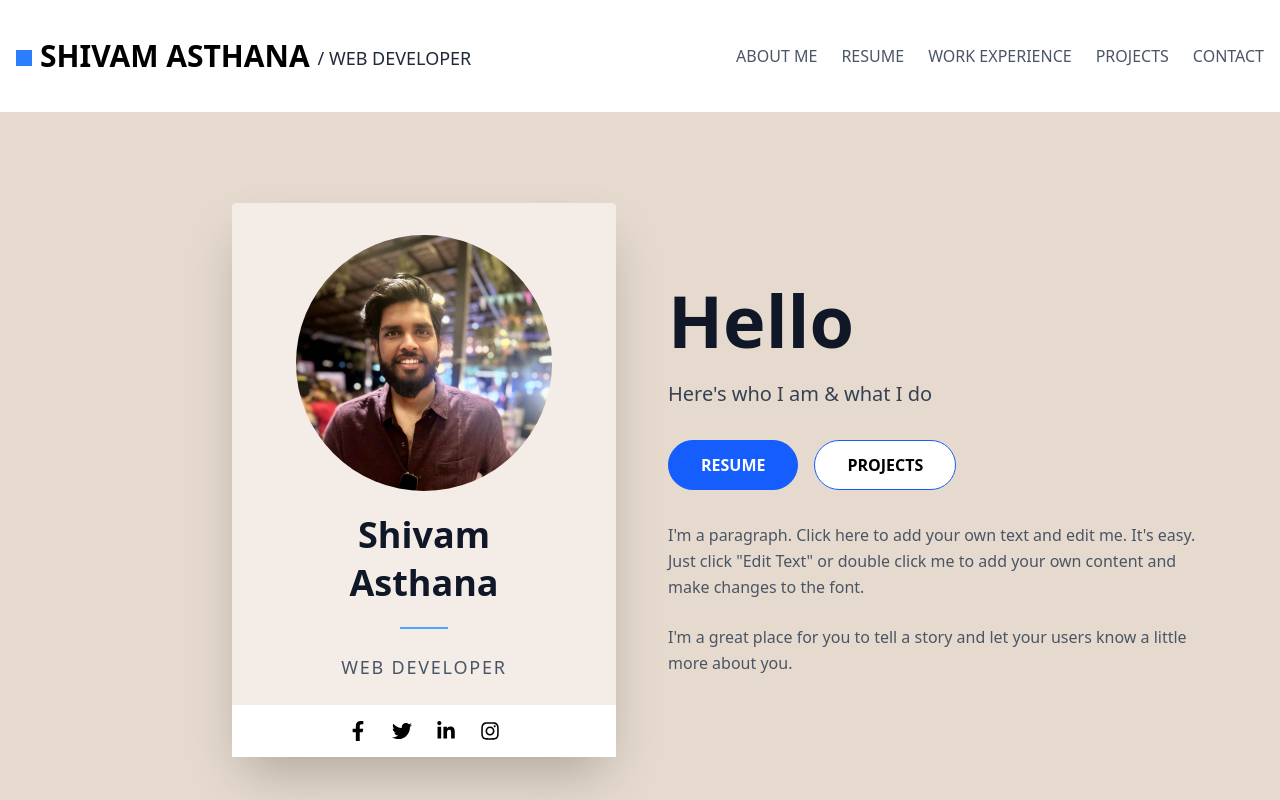
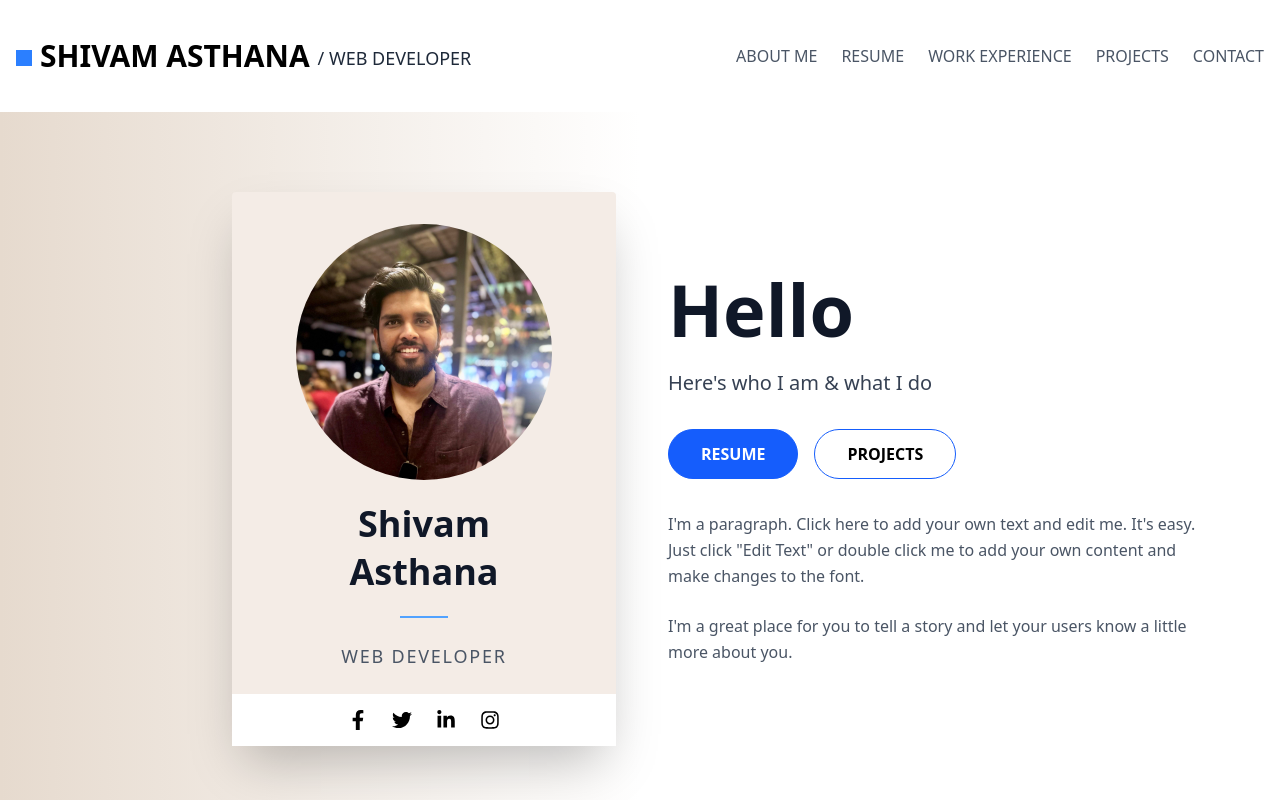
Before and after one commit to ShivamAsthana07/cv, a React (Vite) app: page / in a window 1280 px wide. Shown: the top 800 px of the page. Built offline with nearby package versions, Linux system fonts and the light colour scheme.

Commit message:
hero section changes

```diff
--- a/src/components/Hero.jsx
+++ b/src/components/Hero.jsx
@@ -3,7 +3,7 @@ import { FaFacebookF, FaTwitter, FaLinkedinIn, FaInstagram } from 'react-icons/f
 
 export default function HeroSection() {
   return (
-    <div className="min-h-screen bg-[#e6dace] flex items-center justify-center p-8">
+    <div className="min-h-screen bg-gradient-to-r from-[#e6dace] via-white to-white flex items-center justify-center p-8 pb-25">
         <div className="max-w-6xl w-full grid grid-cols-1 lg:grid-cols-2 gap-12 items-center mt-40">
           {/* Profile Card */}
           <div className="flex justify-center lg:justify-end">
```
Also changed, not shown: src/assets/profilr.jpg (deleted). Lines whose indentation alone changed are shown as unchanged.
